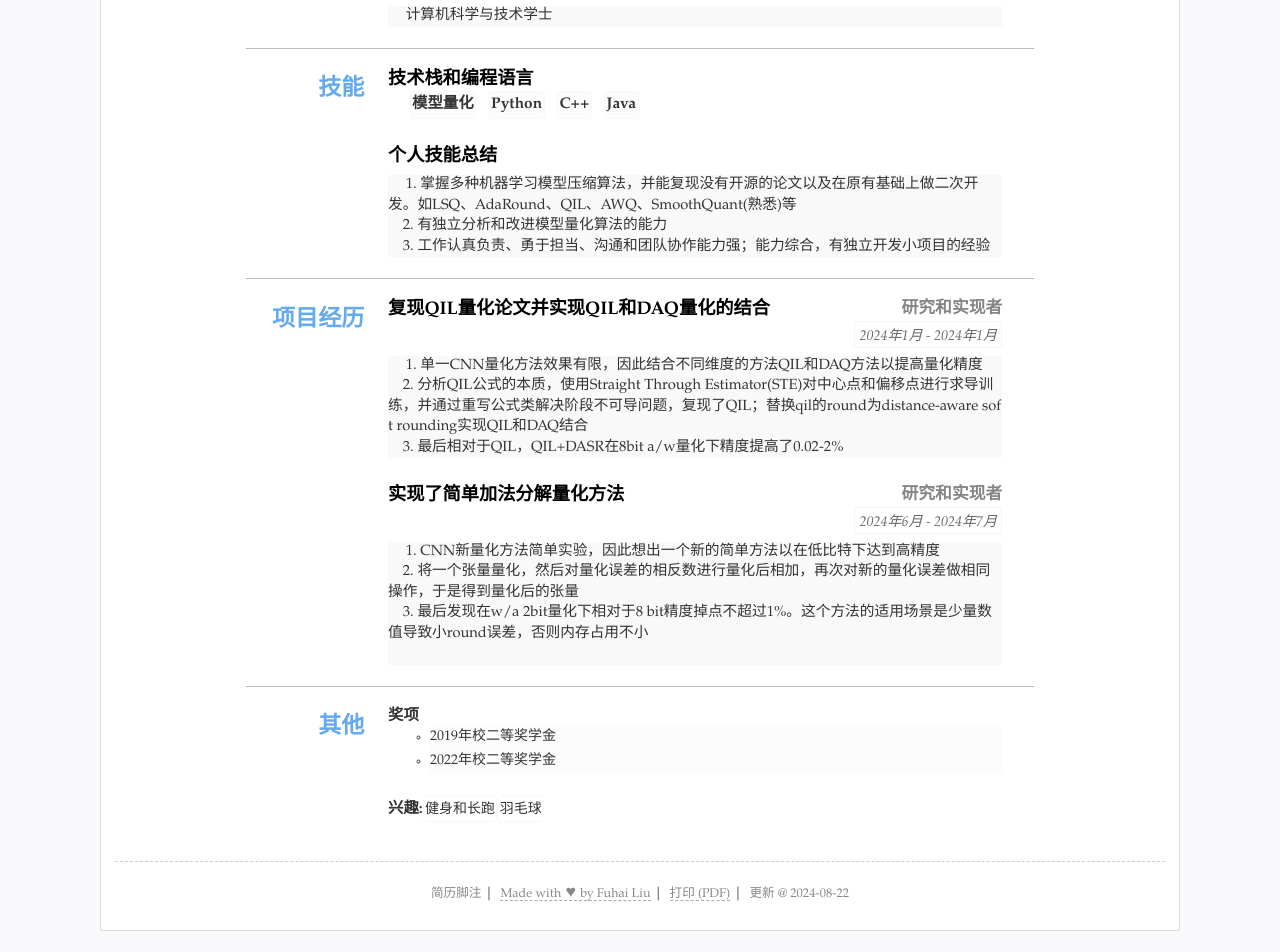
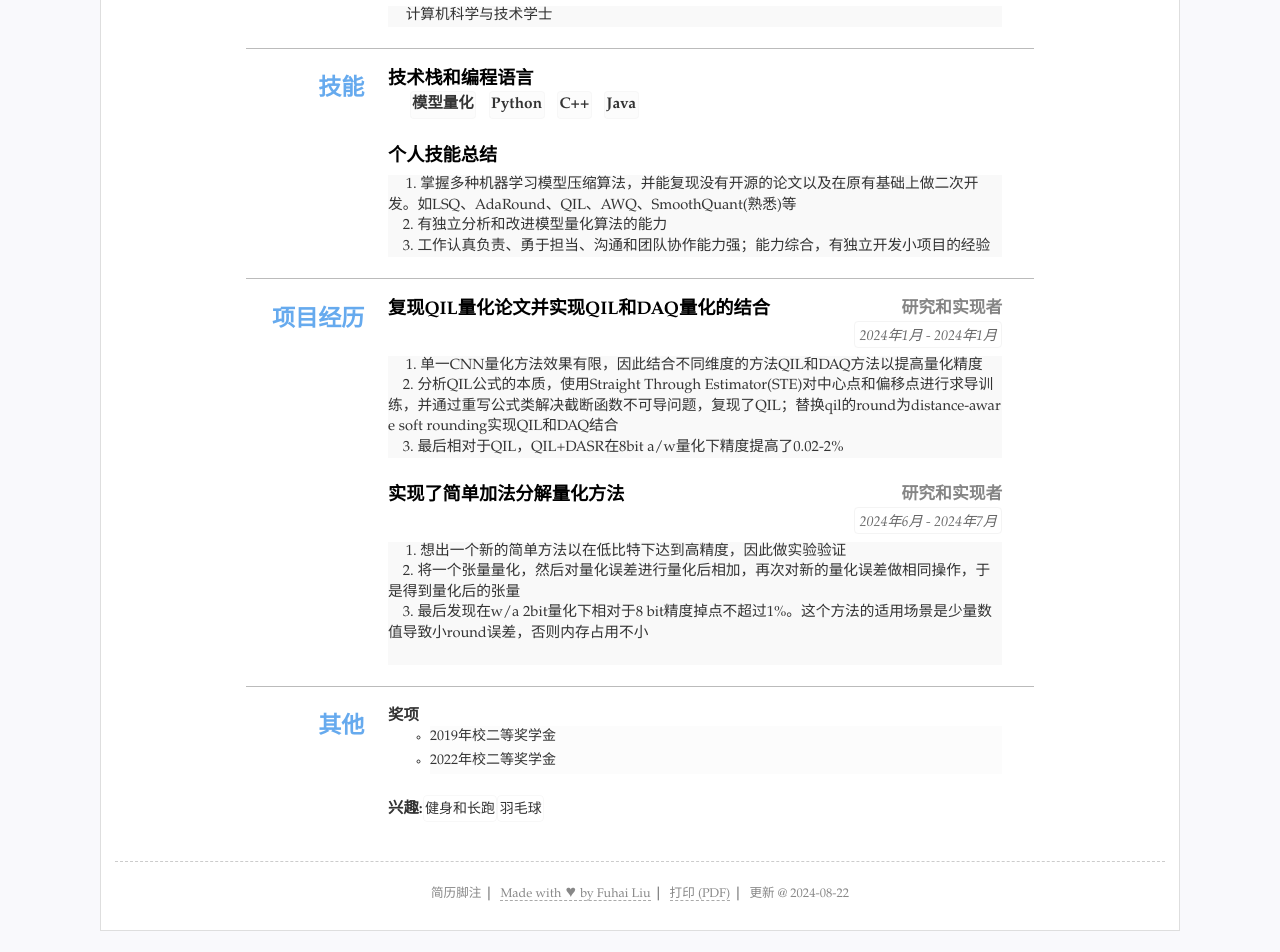
Before and after one commit to innovatedmonster/myResume, a Jekyll site: the page built from index.html, in a window 1280 px wide. Shown: the part 371-1323 px from the top of the page. Built offline with Jekyll 4.4.1, drawn with Linux system fonts in a browser that asks for light colours.

Commit message:
Update resume.yml

```diff
--- a/_data/resume.yml
+++ b/_data/resume.yml
@@ -49,14 +49,14 @@ main:
       - title: 复现QIL量化论文并实现QIL和DAQ量化的结合
         duration: 2024年1月 - 2024年1月
         detail: 1. 单一CNN量化方法效果有限，因此结合不同维度的方法QIL和DAQ方法以提高量化精度<br> &nbsp &nbsp
-                2. 分析QIL公式的本质，使用Straight Through Estimator(STE)对中心点和偏移点进行求导训练，并通过重写公式类解决阶段不可导问题，复现了QIL；替换qil的round为distance-aware soft rounding实现QIL和DAQ结合<br> &nbsp &nbsp
+                2. 分析QIL公式的本质，使用Straight Through Estimator(STE)对中心点和偏移点进行求导训练，并通过重写公式类解决截断函数不可导问题，复现了QIL；替换qil的round为distance-aware soft rounding实现QIL和DAQ结合<br> &nbsp &nbsp
                 3. 最后相对于QIL，QIL+DASR在8bit a/w量化下精度提高了0.02-2%
         sub: 研究和实现者
 
       - title: 实现了简单加法分解量化方法
         duration: 2024年6月 - 2024年7月
-        detail: 1. CNN新量化方法简单实验，因此想出一个新的简单方法以在低比特下达到高精度<br> &nbsp &nbsp
-                2. 将一个张量量化，然后对量化误差的相反数进行量化后相加，再次对新的量化误差做相同操作，于是得到量化后的张量<br> &nbsp &nbsp
+        detail: 1. 想出一个新的简单方法以在低比特下达到高精度，因此做实验验证<br> &nbsp &nbsp
+                2. 将一个张量量化，然后对量化误差进行量化后相加，再次对新的量化误差做相同操作，于是得到量化后的张量<br> &nbsp &nbsp
                 3. 最后发现在w/a 2bit量化下相对于8 bit精度掉点不超过1%。这个方法的适用场景是少量数值导致小round误差，否则内存占用不小<br> &nbsp &nbsp
         sub: 研究和实现者
 others:
```
